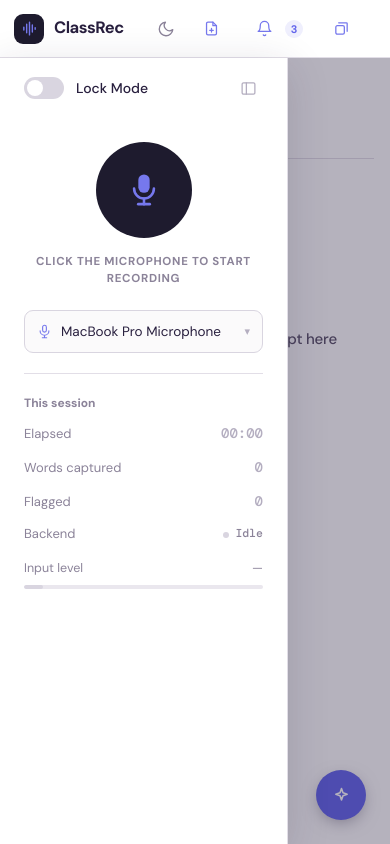
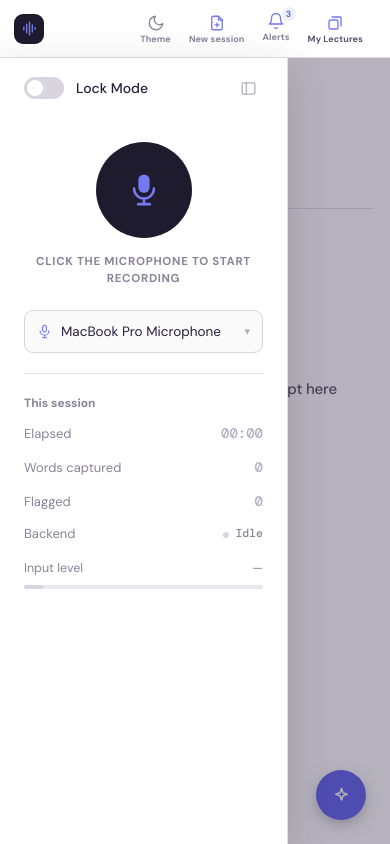
Before and after one commit to codereyinish/ClassRec, a FastAPI app: page /live in a window 390 px wide; the page is wider, and only the part inside the window is pictured. Run offline with FastAPI, Linux system fonts and the light colour scheme; data that the repository does not hold is empty; some libraries are stand-ins or nearby versions.

Commit message:
Let the phone's top bar say what its glyphs are
The row measured about 470px of content in 365px of phone, and a flex row that
cannot fit shrinks whatever will yield — which was the sign-in button. Squeezed,
it wrapped "Sign in" onto two lines, grew taller than the 58px bar and ran past
the padding to the screen edge. It is a fixed size now and wraps nowhere, and the
mark keeps its tile and drops its word, which is where the room comes from.

The names come back under the glyphs rather than beside them. Four unlabelled
icons is a guessing game and there is no width to put a name next to each one.
The theme button has no text of its own, so it is given one here rather than in
the markup, where it would reach the desktop too. The alert count moves onto the
bell: stacked it would have been a third row.

The title clears the mic. The mic is absolute over the column at y 20-62 and the
title started at the wrap's own padding, so "Untitled 1" read "itled 1".

```diff
--- a/static/css/live.css
+++ b/static/css/live.css
@@ -1015,16 +1015,52 @@ body:not(.has-text) .stream{display:none}
 
   .wrap{padding-inline:16px}
   .top{padding:0 14px}
-  .top-r{gap:10px}
+  .top-r{gap:8px}
 
-  /* The glyph carries the button and the label is dropped — three labelled
-     buttons and an avatar do not fit a phone's top bar. font-size:0 collapses
-     the text without touching the markup; .alert-count sets its own size, so the
-     count survives, which is the part that is actually information. */
-  .top-r .btn{font-size:0;gap:6px;padding:9px 10px}
-  .top-r .btn svg{width:17px;height:17px}
+  /* The mark keeps its tile and drops its word. Four glyphs, an avatar and the
+     wordmark measured about 470px of row in 365px of phone, and a flex row that
+     cannot fit shrinks whatever will yield — which was the sign-in button. */
+  .mark{font-size:0;gap:0;flex:0 0 auto}
 
-  .head{padding-top:24px}
+  /* Squeezed, it wrapped "Sign in" onto two lines, which made it taller than the
+     58px bar and pushed it past the padding to the screen edge. It is a fixed
+     size now and wraps nowhere: the row has to find its room elsewhere. */
+  #clerk-login-btn{
+    flex:0 0 auto!important;white-space:nowrap!important;
+    padding:7px 12px!important;font-size:12.5px!important;
+  }
+
+  /* The names go under the glyphs. Four unlabelled icons in a row is a guessing
+     game, and there is no width to put a name beside each one — so it goes below,
+     small enough to read as a caption rather than as a second row of buttons.
+
+     The labels are bare text nodes, so they become anonymous flex items and take
+     their size from the button itself; the glyphs are sized in px and do not
+     follow. The theme button is the one with no text of its own, so it is given
+     one here rather than in the markup, where it would also reach the desktop. */
+  .top-r .btn,
+  .top-r .themebtn{
+    display:inline-flex;flex-direction:column;align-items:center;justify-content:center;
+    gap:3px;width:auto;height:auto;padding:4px 5px;
+    font-size:9px;font-weight:600;line-height:1;letter-spacing:.01em;
+    white-space:nowrap;color:var(--g6);
+  }
+  .top-r .themebtn::after{content:'Theme'}
+  .top-r .btn svg,.top-r .themebtn svg{width:18px;height:18px}
+
+  /* Stacked, the count would have been a third row and taken the bar past the
+     58px it has, so it sits on the glyph as a badge instead. */
+  .top-r #alertBtn{position:relative}
+  .top-r #alertBtn .alert-count{
+    position:absolute;top:-1px;right:-1px;
+    min-width:14px;height:14px;padding:0 3px;font-size:9px;
+  }
+
+  /* The mic is absolute over the column at y 20–62, and the title starts at the
+     wrap's own padding — so it sat behind it and "Untitled 1" read "itled 1".
+     The head starts below the mic instead of beside it; there is no width on a
+     phone to put them side by side. */
+  .head{padding-top:74px}
   .head h1{font-size:24px}
 
   /* The collapsed mic comes in from the edge by the same amount the wrap did. */
```
